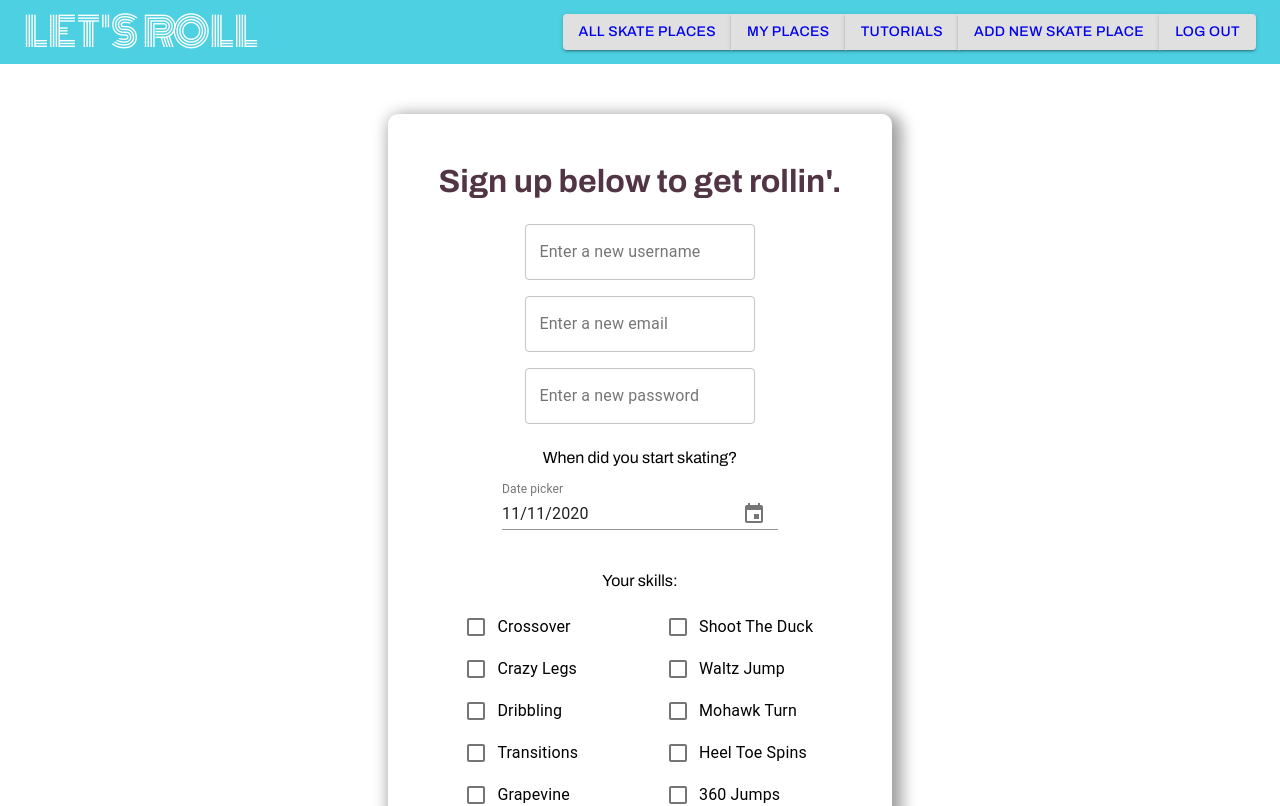
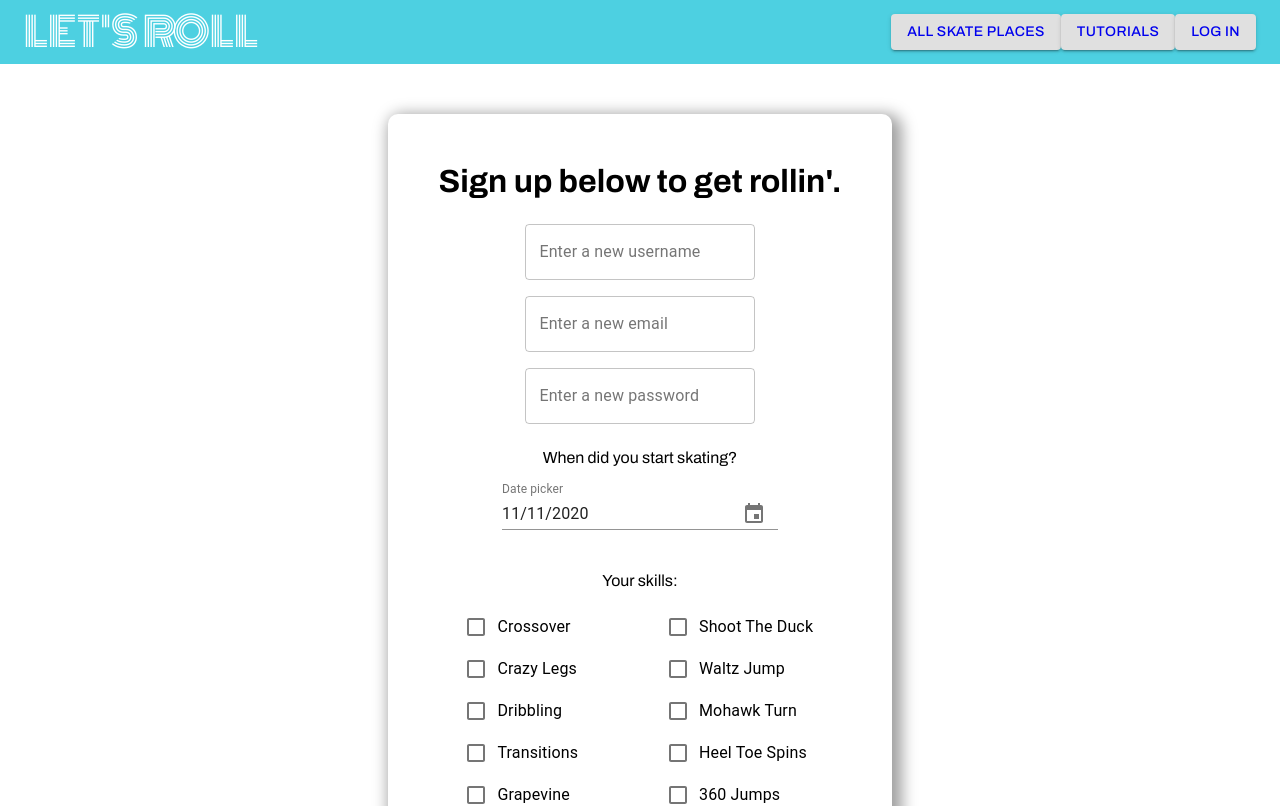
Before and after one commit to jadavianett/Lets-Roll, a React (Create React App) app in the folder client/: page /signup in a window 1280 px wide. Shown: the top 806 px of the page. Built offline with nearby package versions, Linux system fonts and the light colour scheme.

Commit message:
nav links hide and show based on logged in or not

```diff
--- a/client/src/App.js
+++ b/client/src/App.js
@@ -16,12 +16,21 @@ import { useState } from "react";
 
 function App() {
   const [jwt, setJwt] = useState("");
+  let isLoggedIn;
+
+  if (jwt != "") {
+    isLoggedIn = true;
+  } else {
+    isLoggedIn = false;
+  }
+
+  // console.log(isLoggedIn);
 
   return (
     <AuthContext.Provider value={{ jwt, setJwt }}>
       <Router>
         <div className="App">
-          <AppBar />
+          <AppBar isLoggedIn={isLoggedIn} />
           <Route exact path="/" component={Login} />
           <Route exact path="/login" component={Login} />
           <Route exact path="/addnewplace" component={AddNewPlace} />
--- a/client/src/components/AppBar.css
+++ b/client/src/components/AppBar.css
@@ -23,3 +23,12 @@
   background-color: #4dd0e1;
   /* background-color: rgb(111, 195, 243); */
 }
+
+.active {
+  /* hi */
+}
+
+.hidden {
+  /* hi */
+  display: none;
+}
--- a/client/src/components/AppBar.jsx
+++ b/client/src/components/AppBar.jsx
@@ -41,6 +41,12 @@ function MenuAppBar(props) {
     history.push(pageURL);
     setAnchorEl(null);
   };
+
+  if (props.isLoggedIn) {
+    console.log("lOGGED IN true");
+  } else {
+    console.log("NOT logged in");
+  }
 
   return (
     <div className={classes.root}>
@@ -98,35 +104,50 @@ function MenuAppBar(props) {
               </>
             ) : (
               <>
-                <ButtonGroup>
+                {/* <ButtonGroup> */}
+
                 <Button variant="contained">
                   <Link to="/allplaces" className="no-link-style">
                     All Skate Places
                   </Link>
                 </Button>
-
+                <span className={props.isLoggedIn ? "active" : "hidden"}>
                   <Button variant="contained">
                     <Link to="/viewmyplaces" className="no-link-style">
                       My Places
                     </Link>
                   </Button>
+                </span>
 
                 <Button variant="contained">
                   <Link to="/tutorials" className="no-link-style">
                     Tutorials
                   </Link>
                 </Button>
+
+                <span className={props.isLoggedIn ? "active" : "hidden"}>
                   <Button variant="contained">
                     <Link to="/addnewplace" className="no-link-style">
                       Add new skate place
                     </Link>
                   </Button>
+                </span>
+
+                <span className={props.isLoggedIn ? "active" : "hidden"}>
                   <Button variant="contained">
                     <Link to="/logout" className="no-link-style">
                       Log Out
                     </Link>
                   </Button>
-                </ButtonGroup>
+                </span>
+
+                <span className={props.isLoggedIn ? "hidden" : "active"}>
+                  <Button variant="contained">
+                    <Link to="/login" className="no-link-style">
+                      Log In
+                    </Link>
+                  </Button>
+                </span>
               </>
             )}
           </div>
--- a/client/src/pages/Login.css
+++ b/client/src/pages/Login.css
@@ -5,7 +5,3 @@
   box-shadow: 5px 5px 15px 5px #a0a0a0;
   border-radius: 10px;
 }
-
-h1 {
-  color: #523544;
-}
```
Lines whose indentation alone changed are shown as unchanged.
